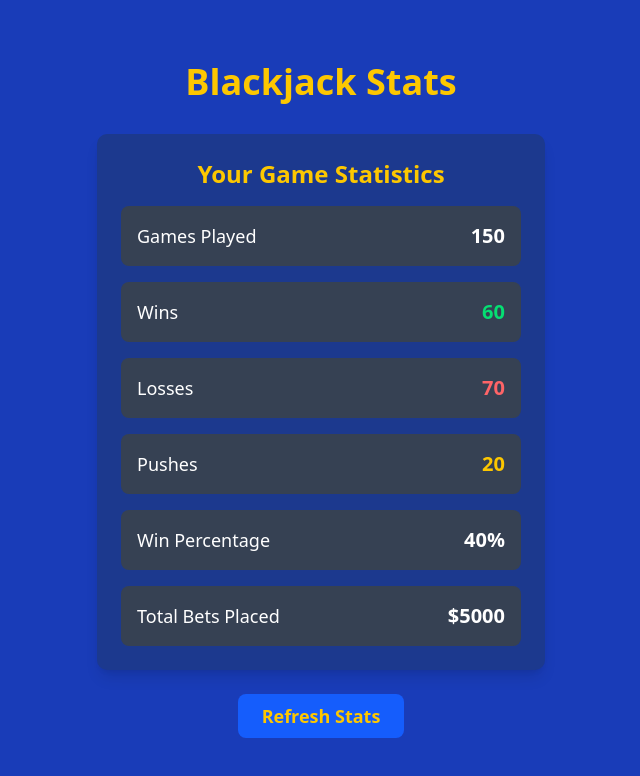
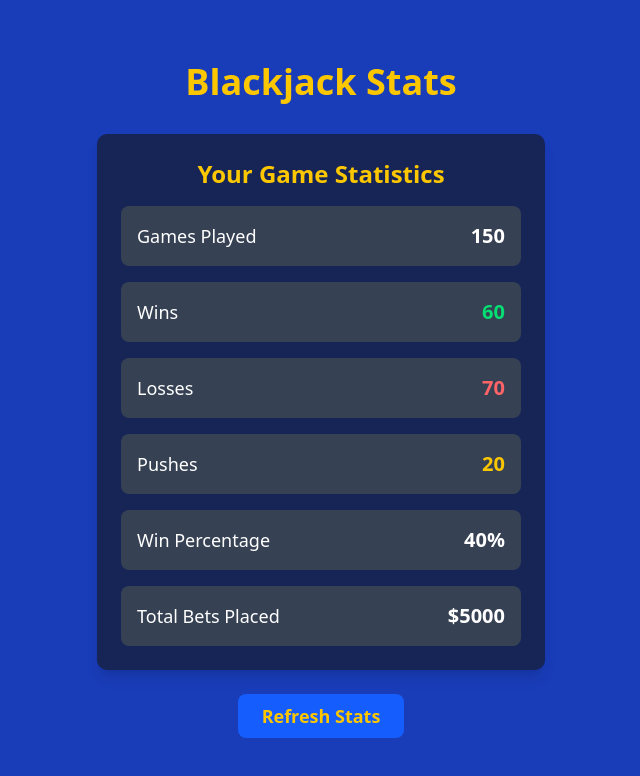
Before and after one commit to syskhill/SteeleHacks, a Next.js app: page /stats in a window 1280 px wide. Shown: the top 776 px of the page, without its empty margins (319-959 px from the left). Built offline with nearby package versions, Linux system fonts and the light colour scheme.

Commit message:
adding colors

```diff
--- a/src/app/stats/page.tsx
+++ b/src/app/stats/page.tsx
@@ -31,7 +31,7 @@ const StatsPage: React.FC = () => {
       <h1 className="text-4xl font-bold mb-8 text-yellow-400">Blackjack Stats</h1>
 
       {/* Stats Card */}
-      <div className="bg-blue-900 rounded-lg shadow-lg p-6 w-full max-w-md">
+      <div className="bg-blue-950 rounded-lg shadow-lg p-6 w-full max-w-md">
         <h2 className="text-2xl font-semibold mb-4 text-center text-yellow-400">Your Game Statistics</h2>
         <div className="grid grid-cols-1 gap-4">
           {/* Stat Item */}
```
